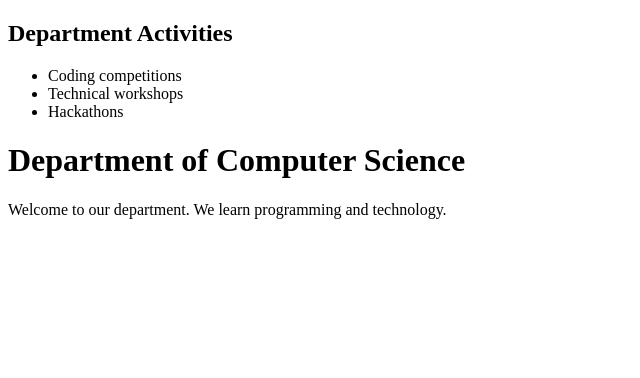
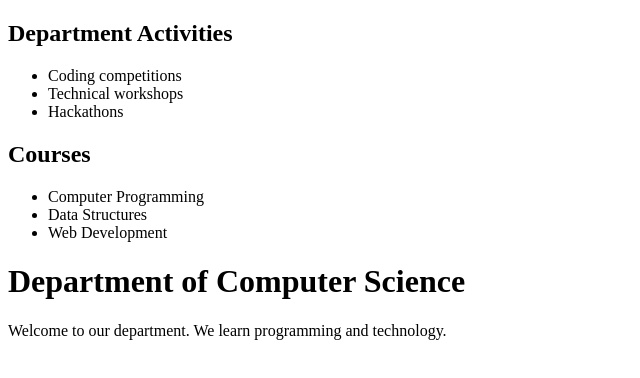
Before and after one commit to suryanshis825-maker/ITW-Git-Lab, a plain HTML site: page Task1/DepartmentWebsite/index.html in a window 1280 px wide. Shown: the whole page, without its empty margins (0-640 px from the left). Drawn offline with Linux system fonts and the light colour scheme.

Commit message:
Add courses section

```diff
--- a/Task1/DepartmentWebsite/index.html
+++ b/Task1/DepartmentWebsite/index.html
@@ -12,6 +12,13 @@
     <li>Hackathons</li>
 </ul>
 
+<h2>Courses</h2>
+<ul>
+    <li>Computer Programming</li>
+    <li>Data Structures</li>
+    <li>Web Development</li>
+</ul>
+
 <body>
     <h1>Department of Computer Science</h1>
     <p>Welcome to our department. We learn programming and technology.</p>
```
